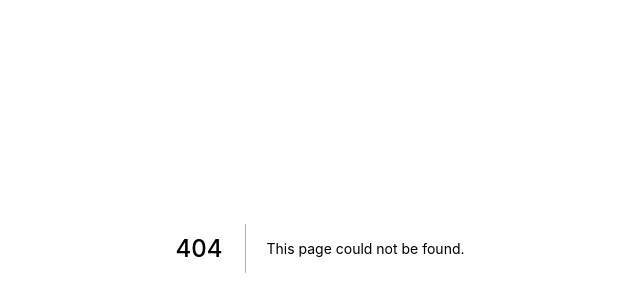
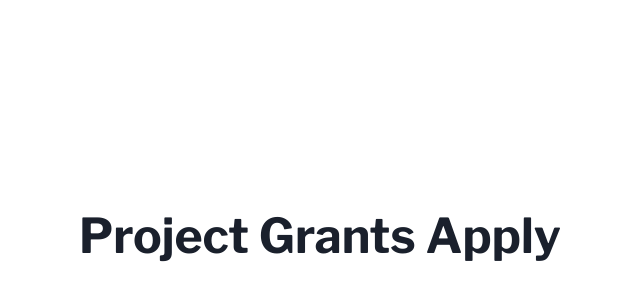
Before and after one commit to ethereum/esp-website, a Next.js app: page /applicants/project-grants/apply in a window 1280 px wide. Before the commit this address had no page. Shown: the part 152-452 px from the top of the page, without its empty margins (320-960 px from the left). Built offline with nearby package versions, Linux system fonts and the light colour scheme.

Commit message:
feat: add /applicants/project-grants/apply page

```diff
--- /dev/null
+++ b/src/pages/applicants/project-grants/apply.tsx
@@ -0,0 +1,25 @@
+import { Container, Flex, Heading } from '@chakra-ui/react';
+import type { NextPage } from 'next';
+import Head from 'next/head';
+
+const ProjectGrantsApply: NextPage = () => {
+  return (
+    <Container maxW='2xl'>
+      <Head>
+        <title>Project Grants Apply</title>
+        <meta name='description' content='Generated by create next app' />
+        <link rel='icon' href='/images/favicon.ico' type='image/x-icon' />
+      </Head>
+
+      <Flex py={16} minH='100vh' direction='column' justify='center' align='center'>
+        <main>
+          <Heading as='h1' size='2xl' mb={6}>
+            Project Grants Apply
+          </Heading>
+        </main>
+      </Flex>
+    </Container>
+  );
+};
+
+export default ProjectGrantsApply;
```
Also changed, not shown: src/pages/applicants/project-grants/index.tsx (renamed from src/pages/applicants/project-grants.tsx, +10 -3 lines).
